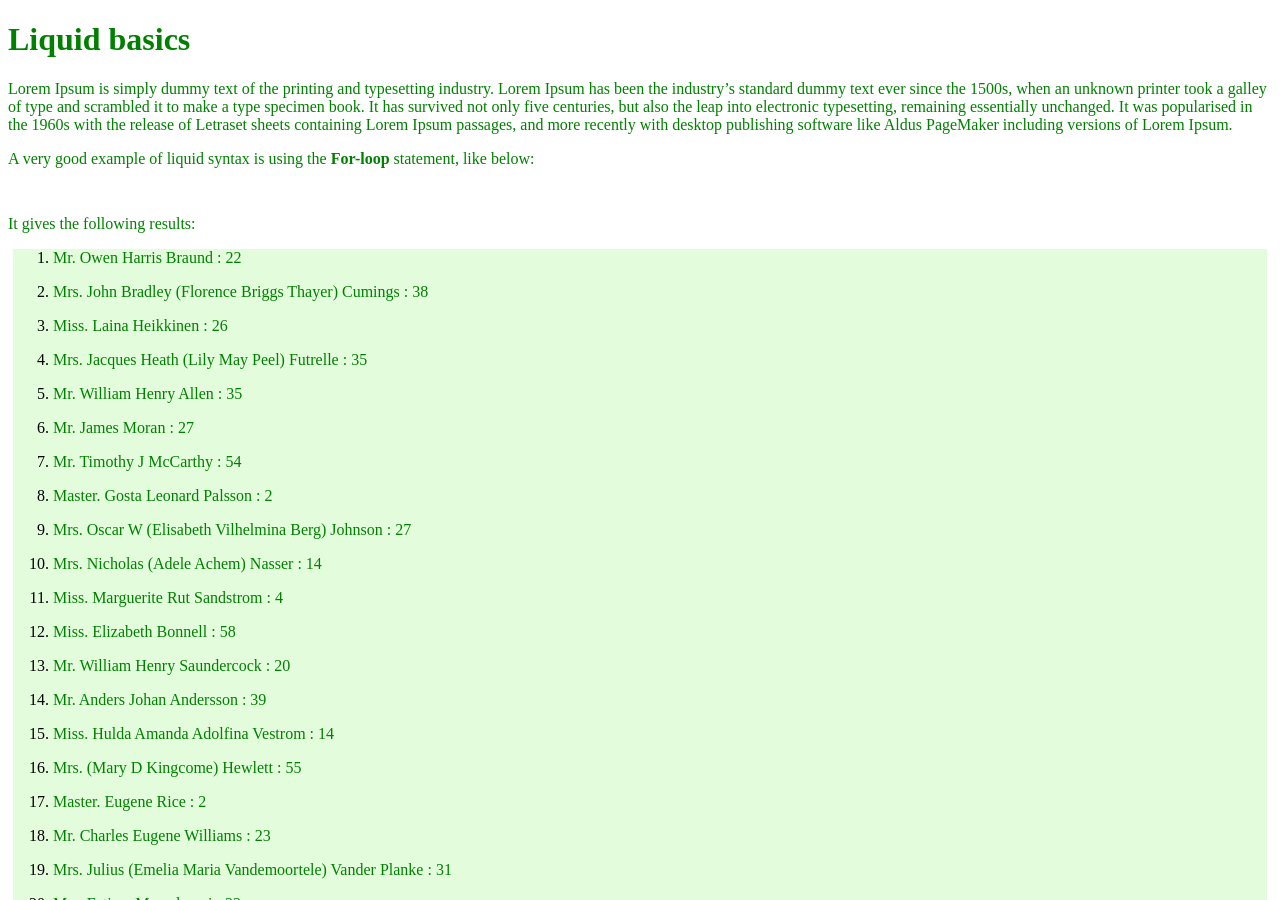
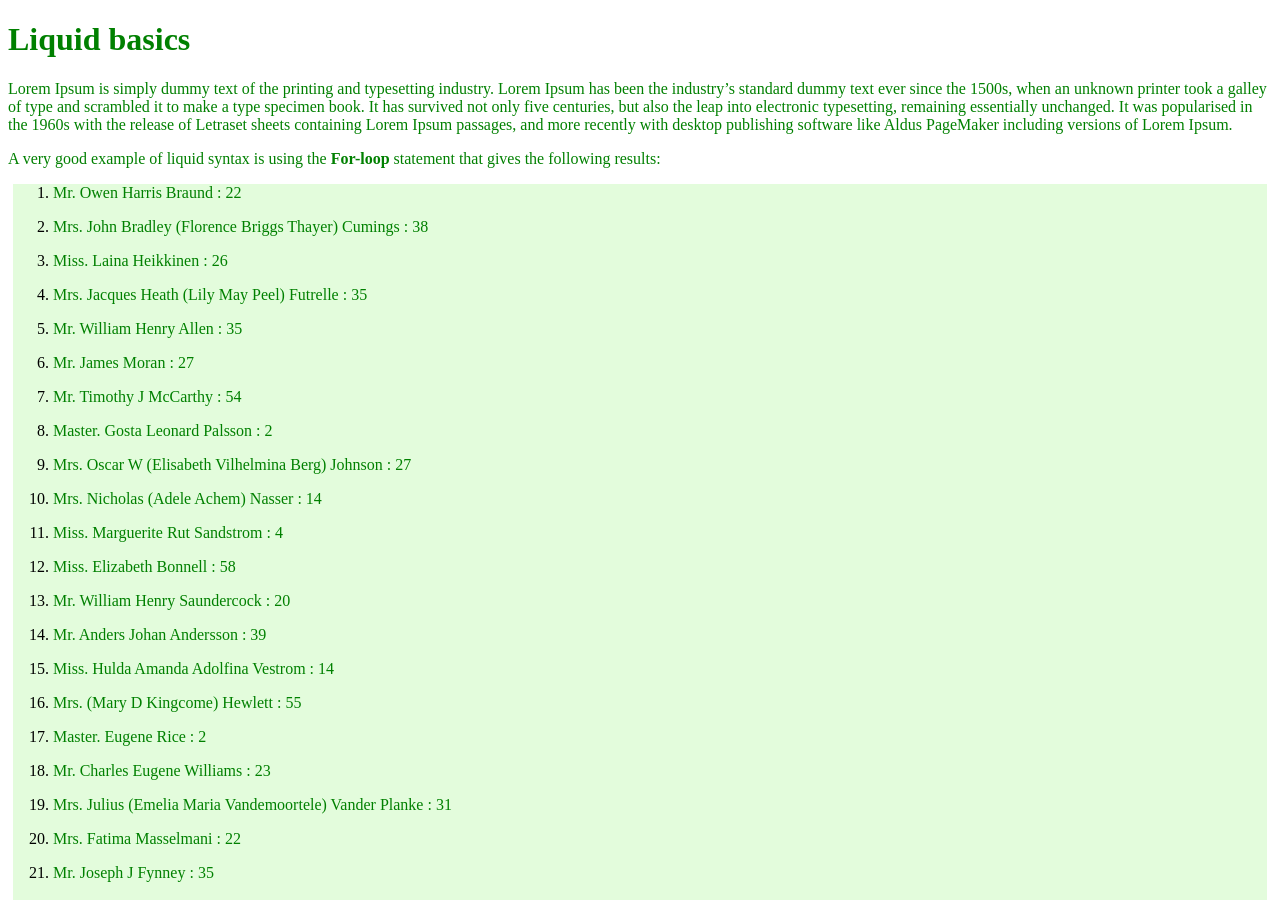
Before and after one commit to biswas3/Assignment, a Jekyll site: the page built from liquid.md, in a window 1280 px wide and 900 px high. Built offline with Jekyll 4.4.1, drawn with Linux system fonts in a browser that asks for light colours; our own code applies the rules of GitHub Pages for plain Markdown files.

Commit message:
Update liquid.md

`````diff
--- a/liquid.md
+++ b/liquid.md
@@ -10,17 +10,7 @@ when an unknown printer took a galley of type and scrambled it to make a type sp
 leap into electronic typesetting, remaining essentially unchanged. It was popularised in the 1960s with the release of Letraset sheets containing Lorem
 Ipsum passages, and more recently with desktop publishing software like Aldus PageMaker including versions of Lorem Ipsum.
 
-A very good example of liquid syntax is using the **For-loop** statement, like below:
-
-```Liquid
-{% for entry in site.data.<dataset> %}
-
-- {{entry.<column name>}} {{entry.<column name>}}
-
-{% endfor %}
-````
-
-It gives the following results:
+A very good example of liquid syntax is using the **For-loop** statement that gives the following results:
 
 {% for entry in site.data.titanic %}
 
`````
